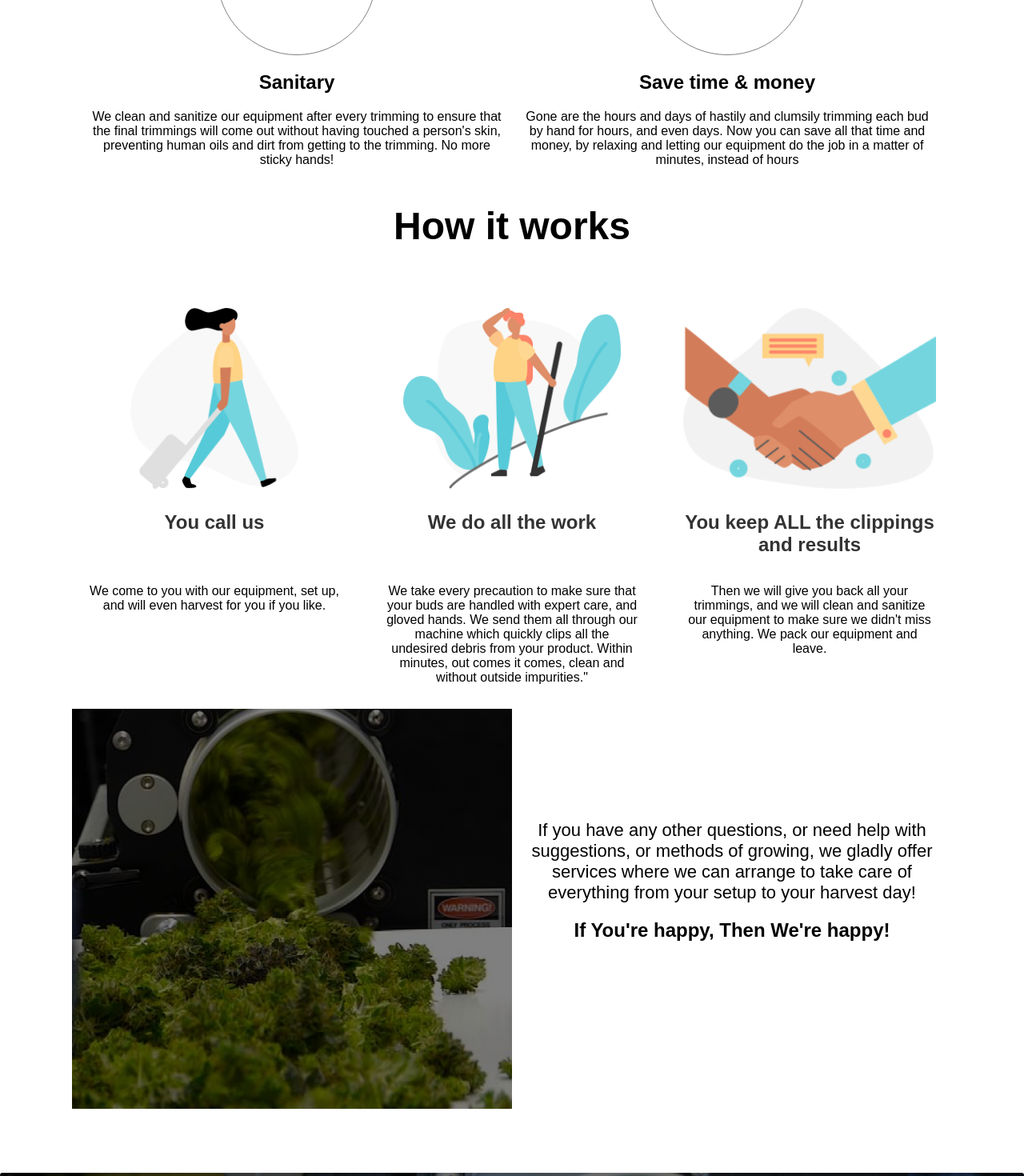
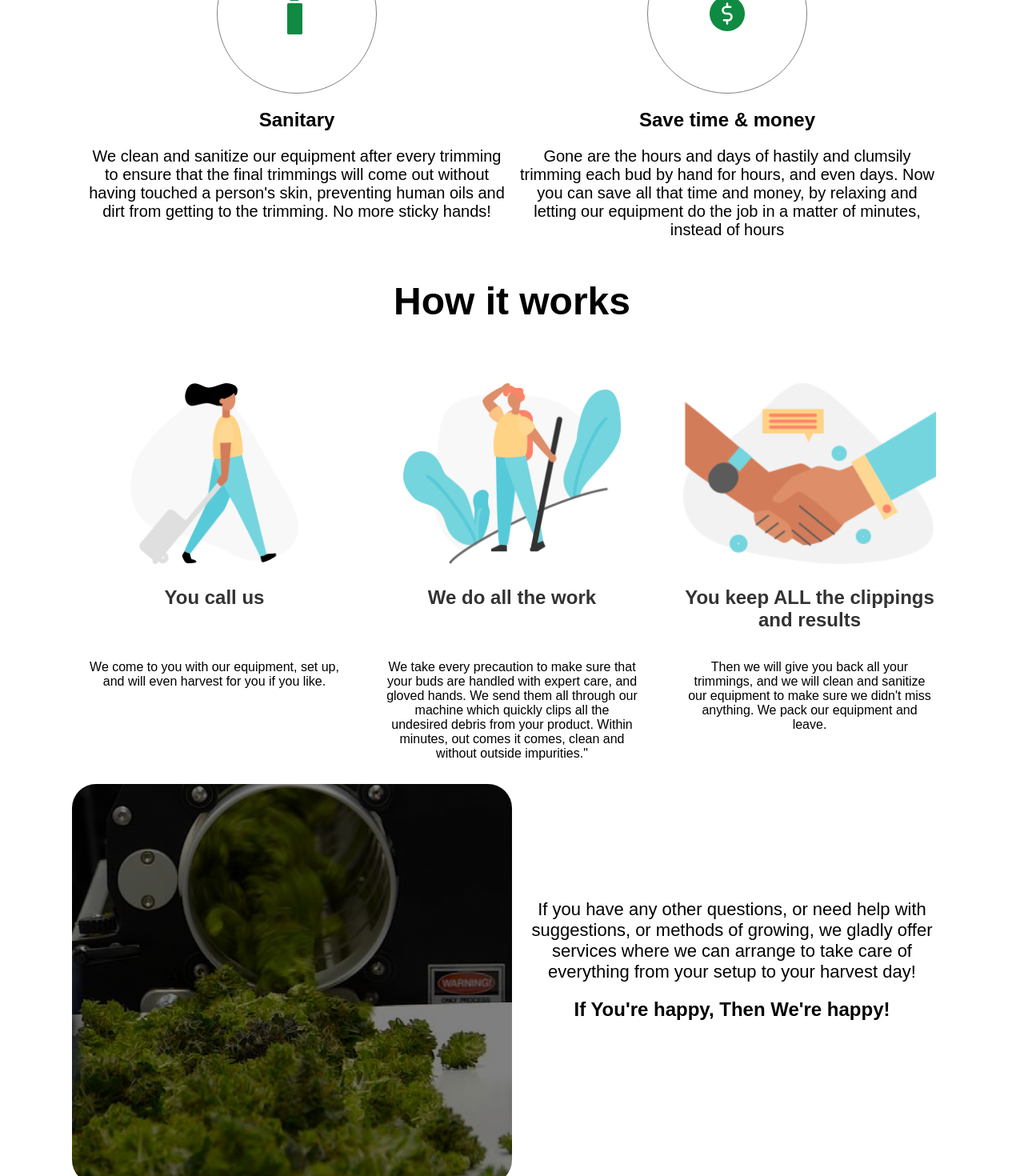
Before and after one commit to ecoblack/sts, a Vue app: page / in a window 1280 px wide. Shown: the part 2020-3490 px from the top of the page at 80% size. Built offline with nearby package versions, Linux system fonts and the light colour scheme.

Commit message:
Fixed some styles

```diff
--- a/src/components/home/Benefits.vue
+++ b/src/components/home/Benefits.vue
@@ -156,7 +156,7 @@
 
         p {
             color: black;
-
+            font-size: 20px;
         }
     }
 
--- a/src/components/home/HigherFooterImage.vue
+++ b/src/components/home/HigherFooterImage.vue
@@ -15,11 +15,11 @@
             <div class="question" style="display: inline-block;width: 50%;">
 
             </div>
-            <div class="happy" >
+            <div class="happy">
                 <div class="happy-container">
                     <h1>If you have any other questions, or need help with suggestions, or methods of growing,
-                    we gladly offer services where we can arrange to take care of everything from your setup to your
-                    harvest day!</h1>
+                        we gladly offer services where we can arrange to take care of everything from your setup to your
+                        harvest day!</h1>
                     <h2>If You're happy, Then We're happy!</h2>
                 </div>
             </div>
@@ -55,6 +55,7 @@
         background-color: #ccc;
         border-radius: 3px;
         position: relative;
+        border-radius: 30px;
     }
 
     button {
@@ -87,12 +88,15 @@
         flex-direction: row;
         margin-bottom: 80px;
     }
+
     .happy-container {
         display: block;
         position: relative;
         top: 40%;
         transform: translateY(-50%);
+        margin: 20px;
     }
+
     #higher-footer {
         margin: auto;
         max-width: 1100px;
@@ -100,6 +104,7 @@
 
     .question {
         background-image: linear-gradient(rgba(0, 0, 0, 0.5), rgba(0, 0, 0, 0.5)), url(../../assets/img-4@3x.png);
+        border-radius: 30px;
         background-position: center center;
         background-size: cover;
         background-repeat: no-repeat;
@@ -140,6 +145,11 @@
     /*    background-repeat: no-repeat;*/
     /*    text-align: center;*/
     /*}*/
+    @media all and (max-width: 1100px) {
+        .happy {
+            margin: 20px;
+        }
+    }
 
     @media all and (min-width: 769px) {
         /*#higher-footer {*/
@@ -169,7 +179,9 @@
         /*    border-style: solid;*/
         /*    border-color: blueviolet;*/
         /*}*/
-
+        .header {
+            margin-bottom: 100px;
+        }
         .footer-text {
             color: white;
             position: absolute;
@@ -192,7 +204,8 @@
         }
 
         h1 {
-            font-size: 36px;
+            font-size: 28px;
+            margin: 20px;
         }
         .tag {
             display: none;
```
